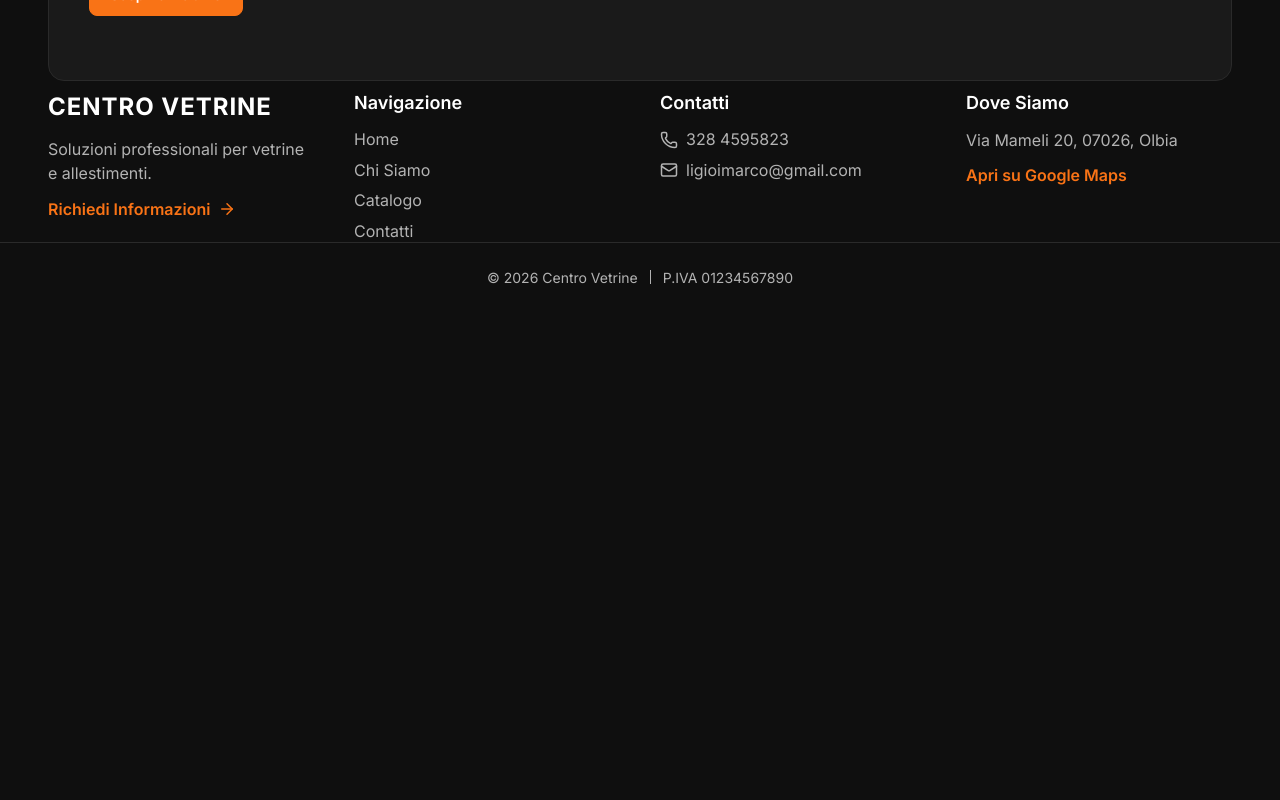
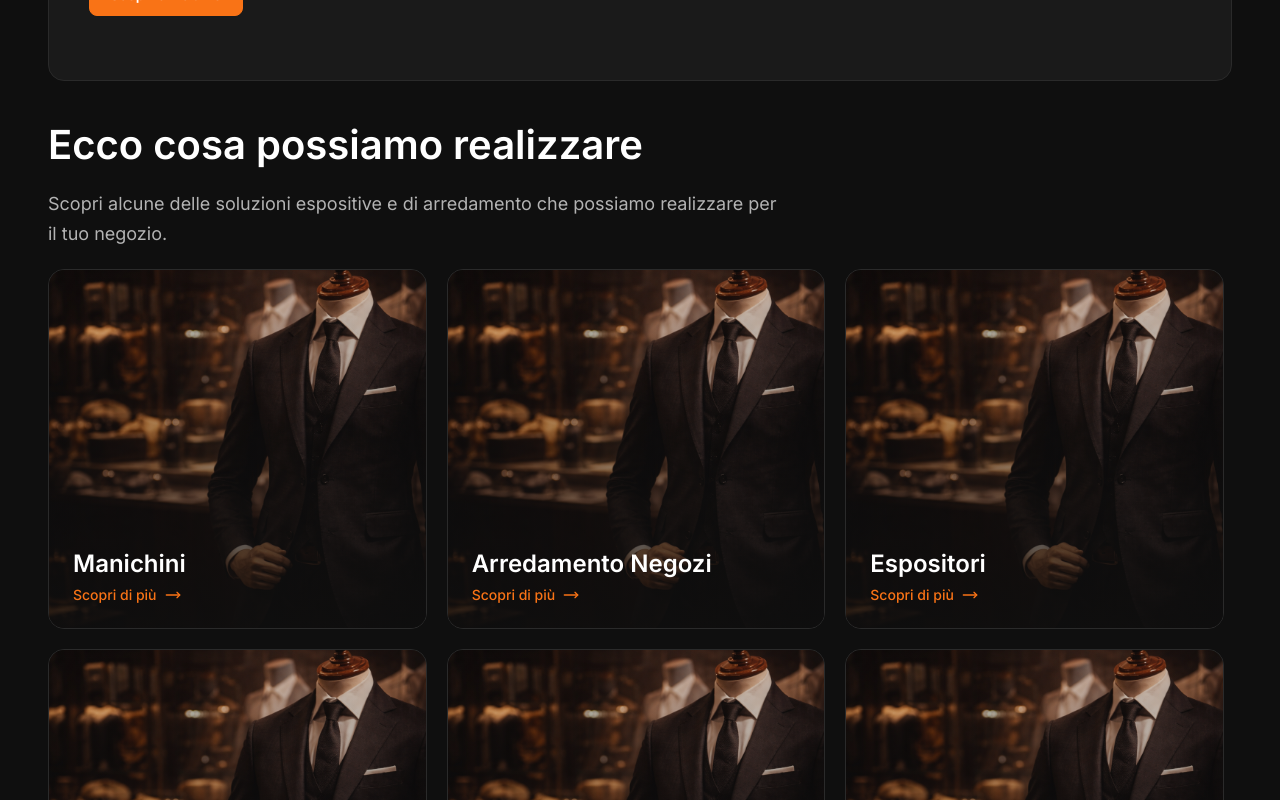
Before and after one commit to GiuseppeLiGioi/centro-vetrine, a Next.js app: page / in a window 1280 px wide. Shown: the part 1180-1980 px from the top of the page. Before the commit the page ends 1500 px from the top, so only its background shows below. Built offline with nearby package versions, Linux system fonts and the light colour scheme.

Commit message:
started. categoriesList structure

```diff
--- a/src/app/(site)/page.module.css
+++ b/src/app/(site)/page.module.css
@@ -139,7 +139,8 @@
   line-height: 1.2;
 }
 
-.textSection {
+.textSection,
+.sectionIntro {
   margin: 0;
   max-width: 60ch;
   color: var(--color-text-muted);
@@ -178,6 +179,18 @@
   font-weight: var(--font-semibold);
   text-decoration: none;
 }
+.categories {
+  width: 100%;
+  display: flex;
+  flex-direction: column;
+  gap: var(--space-5);
+}
+
+.categoriesList {
+  display: flex;
+  flex-direction: column;
+  gap: var(--space-5);
+}
 
 @media (min-width: 768px) {
   .containerHome {
@@ -210,8 +223,17 @@
     font-size: var(--text-2xl);
   }
 
-  .textSection {
+  .textSection,
+  .sectionIntro {
     font-size: var(--text-lg);
+  }
+  .categoriesList {
+    flex-direction: row;
+    flex-wrap: wrap;
+  }
+
+  .categoriesList > * {
+    flex: 0 0 calc((100% - var(--space-6)) / 2);
   }
 }
 
@@ -243,7 +265,12 @@
     font-size: var(--text-3xl);
   }
 
-  .textSection {
+  .textSection,
+  .sectionIntro {
     max-width: 65ch;
   }
+
+  .categoriesList > * {
+    flex: 0 0 calc((100% - (var(--space-6) * 2)) / 3);
+  }
 }
--- a/src/app/(site)/page.tsx
+++ b/src/app/(site)/page.tsx
@@ -2,6 +2,8 @@ import styles from "./page.module.css";
 import Container from "@/components/ui/Container/Container";
 import Image from "next/image";
 import Link from "next/link";
+import CategoryCard from "@/components/ui/CategoryCard/CategoryCard";
+import { categories } from "@/data/home/categories";
 import { Phone, Mail, MoveRight } from "lucide-react";
 export default function Home() {
   return (
@@ -50,6 +52,21 @@ export default function Home() {
           Scopri chi siamo
         </Link>
       </section>
+
+      <section className={styles.categories}>
+        <h2 className={styles.sectionTitle}>Ecco cosa possiamo realizzare</h2>
+
+        <p className={styles.sectionIntro}>
+          Scopri alcune delle soluzioni espositive e di arredamento che possiamo
+          realizzare per il tuo negozio.
+        </p>
+
+        <div className={styles.categoriesList}>
+          {categories.map((c) => (
+            <CategoryCard key={c.id} category={c} />
+          ))}
+        </div>
+      </section>
     </Container>
   );
 }
--- /dev/null
+++ b/src/components/ui/CategoryCard/CategoryCard.module.css
@@ -0,0 +1,80 @@
+.card {
+  position: relative;
+  width: 100%;
+  min-height: 280px;
+  display: flex;
+  align-items: flex-end;
+  padding: var(--space-5);
+  border: 1px solid var(--color-border);
+  border-radius: var(--radius-lg);
+  overflow: hidden;
+  text-decoration: none;
+  background-color: var(--color-surface);
+}
+
+.image {
+  object-fit: cover;
+  object-position: center;
+}
+
+.overlay {
+  position: absolute;
+  inset: 0;
+  background: linear-gradient(
+    180deg,
+    rgba(15, 15, 15, 0.12) 0%,
+    rgba(15, 15, 15, 0.36) 44%,
+    rgba(15, 15, 15, 0.82) 100%
+  );
+  z-index: 1;
+}
+
+.contentCard {
+  position: relative;
+  z-index: 2;
+  width: 100%;
+  display: flex;
+  flex-direction: column;
+  gap: var(--space-2);
+}
+
+.title {
+  margin: 0;
+  color: var(--color-text);
+  font-size: var(--text-lg);
+  font-weight: var(--font-semibold);
+  line-height: 1.2;
+}
+
+.ctaCard {
+  display: inline-flex;
+  align-items: center;
+  gap: var(--space-2);
+  color: var(--color-primary);
+  font-size: var(--text-sm);
+  font-weight: var(--font-medium);
+  line-height: 1.2;
+}
+
+.ctaCard svg {
+  width: 16px;
+  height: 16px;
+  flex-shrink: 0;
+}
+
+@media (min-width: 768px) {
+  .card {
+    min-height: 320px;
+    padding: var(--space-6);
+  }
+
+  .title {
+    font-size: var(--text-xl);
+  }
+}
+
+@media (min-width: 1024px) {
+  .card {
+    min-height: 360px;
+  }
+}
--- /dev/null
+++ b/src/components/ui/CategoryCard/CategoryCard.tsx
@@ -0,0 +1,32 @@
+import styles from "./CategoryCard.module.css";
+import Image from "next/image";
+import Link from "next/link";
+import { MoveRight } from "lucide-react";
+type CategoryCardProps = {
+  category: {
+    id: string;
+    title: string;
+    image: string;
+    alt: string;
+    slug: string;
+  };
+};
+export default function CategoryCard({ category }: CategoryCardProps) {
+  return (
+    <Link href={category.slug} className={styles.card}>
+      <Image
+        src={category.image}
+        alt={category.alt}
+        fill
+        className={styles.image}
+      />
+      <div className={styles.overlay} />
+      <div className={styles.contentCard}>
+        <h3 className={styles.title}>{category.title}</h3>
+        <span className={styles.ctaCard}>
+          Scopri di più <MoveRight />
+        </span>
+      </div>
+    </Link>
+  );
+}
--- a/src/data/home/categories.ts
+++ b/src/data/home/categories.ts
@@ -10,36 +10,43 @@ export const categories: Category[] = [
   {
     id: "manichini",
     title: "Manichini",
-    image: "/mock/manichini.jpg",
+    image: "/manichino.png",
     alt: "Manichini espositivi per negozi di abbigliamento",
     slug: "/catalogo/manichini",
   },
   {
     id: "arredamento-negozi",
     title: "Arredamento Negozi",
-    image: "/mock/arredamento-negozi.jpg",
+    image: "/manichino.png",
     alt: "Arredamento professionale per negozi e attività commerciali",
     slug: "/catalogo/arredamento-negozi",
   },
   {
     id: "espositori",
     title: "Espositori",
-    image: "/mock/espositori.jpg",
+    image: "/manichino.png",
     alt: "Espositori professionali per prodotti e vetrine",
     slug: "/catalogo/espositori",
   },
   {
     id: "vetrine",
     title: "Allestimento Vetrine",
-    image: "/mock/vetrine.jpg",
+    image: "/manichino.png",
     alt: "Allestimento vetrine per negozi e attività commerciali",
     slug: "/catalogo/vetrine",
   },
   {
     id: "accessori",
     title: "Accessori Espositivi",
-    image: "/mock/accessori.jpg",
+    image: "/manichino.png",
     alt: "Accessori espositivi per negozi e spazi commerciali",
     slug: "/catalogo/accessori",
   },
+  {
+    id: "stender",
+    title: "Stender",
+    image: "/manichino.png",
+    alt: "Stender per negozi e spazi commerciali",
+    slug: "/catalogo/stender",
+  },
 ];
```
